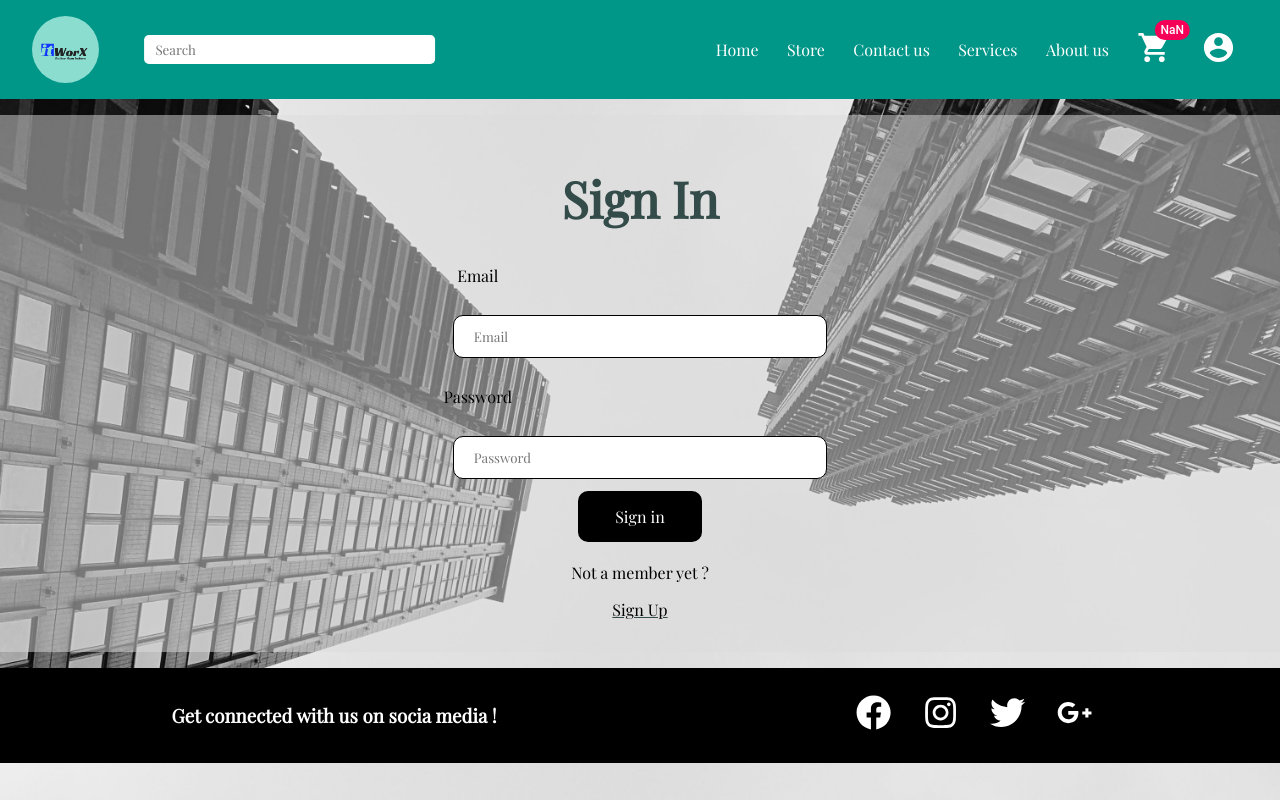
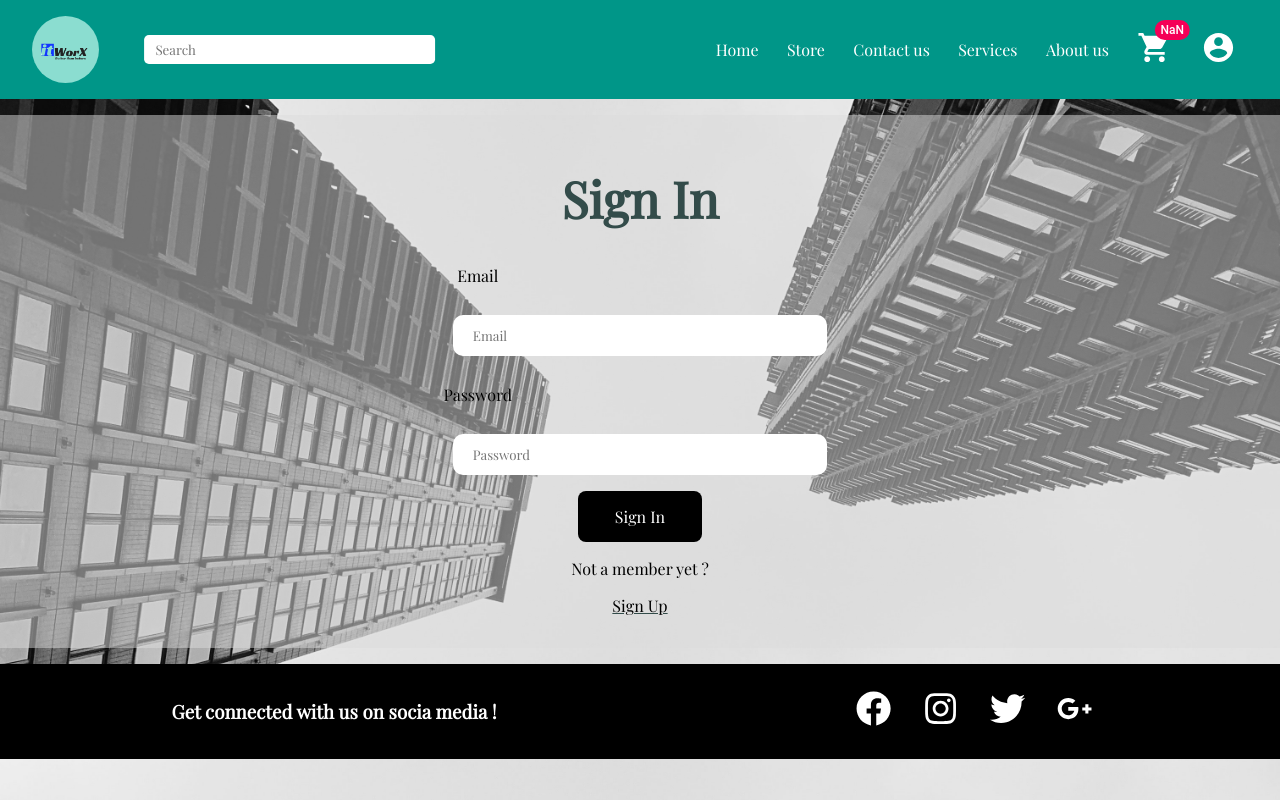
Before and after one commit to teddyChalhoub/ITWorkX-frontend, a React (Create React App) app: page /log-in in a window 1280 px wide. Built offline with nearby package versions, Linux system fonts and the light colour scheme.

Commit message:
Sign functionality finilized

```diff
--- a/src/components/NavBar/NavBar.js
+++ b/src/components/NavBar/NavBar.js
@@ -21,6 +21,10 @@ function NavBar({ numberOfItemsInCart, fetchSearchValue, searchValue }) {
 
   const handleInputData = (e) => {
     fetchSearchValue(e.target.value);
+  };
+
+  const handleSignOutBtn = () => {
+    localStorage.removeItem("token");
   };
 
   return (
@@ -77,6 +81,9 @@ function NavBar({ numberOfItemsInCart, fetchSearchValue, searchValue }) {
                 />
               </Link>
               <div className="app__user__log-in">
+                {console.log(localStorage.getItem("token") === null)}
+                {localStorage.getItem("token") === null ? (
+                  <>
                     <Link
                       className="app__log-in"
                       style={{ display: visible ? "block" : "none" }}
@@ -92,6 +99,16 @@ function NavBar({ numberOfItemsInCart, fetchSearchValue, searchValue }) {
                     >
                       Sign Up
                     </Link>
+                  </>
+                ) : (
+                  <Link
+                    onClick={handleSignOutBtn}
+                    style={{ display: visible ? "block" : "none" }}
+                    to="/"
+                  >
+                    Sign Out
+                  </Link>
+                )}
               </div>
             </div>
           </div>
--- a/src/pages/signIn/SignIn.css
+++ b/src/pages/signIn/SignIn.css
@@ -4,9 +4,8 @@
 }
 
 .sign_in .form-sign-in {
-  background: rgb(220,220,220,0.5);
+  background: rgb(220, 220, 220, 0.5);
   padding: 1rem;
-
 }
 
 .sign_in input {
@@ -14,11 +13,15 @@
   padding: 12px 20px;
   margin: 8px 0;
   display: inline-block;
-  border: 1px solid black;
+  border: 0;
   border-radius: 10px;
   box-sizing: border-box;
 }
-.sign_in .button {
+.sign_in input:focus {
+  outline: none;
+}
+
+.sign-in-btn {
   background-color: black;
   border: none;
   color: white;
@@ -27,9 +30,10 @@
   text-decoration: none;
   display: inline-block;
   font-size: 16px;
-  margin: 4px 2px;
+  margin-top: 0.5rem;
   cursor: pointer;
   width: 10%;
+  border-radius: 0.5rem;
 }
 
 .mid-center h1 {
--- a/src/pages/signIn/SignIn.js
+++ b/src/pages/signIn/SignIn.js
@@ -1,13 +1,53 @@
-import React from "react";
-import { Link } from "react-router-dom";
+import React, { useState } from "react";
+import { Link, Redirect, withRouter } from "react-router-dom";
 import "./SignIn.css";
 import SecondaryFooter from "../../components/secondaryFooter/SecondaryFooter";
+import axios from "axios";
 
-export default function SignIn() {
+const SignIn = (props) => {
+  const [email, setEmail] = useState("");
+  const [password, setPassword] = useState("");
+
+  const handleLogin = async (e) => {
+    e.preventDefault();
+    try {
+      const data = {
+        email: email,
+        password: password,
+      };
+      const response = await axios.post(
+        "http://localhost:5000/user/login",
+        data
+      );
+      console.log(response);
+      if (!response.data.success) throw new Error(response.data.message);
+
+      localStorage.setItem("token", response.data.authToken);
+      props.history.push("/store");
+    } catch (err) {
+      alert(err.message);
+    }
+  };
+
+  const handleEmailValue = (event) => {
+    console.log("email", event.target.value);
+    event.preventDefault();
+    setEmail(event.target.value);
+  };
+
+  const handlePasswordValue = (event) => {
+    console.log("password", event.target.value);
+    event.preventDefault();
+    setPassword(event.target.value);
+  };
+
   return (
     <>
       <div className="sign_in">
-        <form className="form-sign-in" action="Sign_in_page">
+        <form
+          onSubmit={handleLogin}
+          className="form-sign-in"
+        >
           <div className="mid-center">
             <h1>Sign In </h1>
             <div className="sing_in_inputs">
@@ -15,7 +55,14 @@ export default function SignIn() {
                 Email
               </label>
               <br />
-              <input type="text" id="email" placeholder="Email" required />
+              <input
+                type="text"
+                id="email"
+                placeholder="Email"
+                onChange={handleEmailValue}
+                value={email}
+                required
+              />
               <br />
               <label for="password" className="label">
                 Password
@@ -25,11 +72,13 @@ export default function SignIn() {
                 type="password"
                 id="password"
                 placeholder="Password"
+                onChange={handlePasswordValue}
+                value={password}
                 required
               />
               <br />
             </div>
-            <input type="button" class="button" value="Sign in" />
+            <button className="sign-in-btn">Sign In</button>
             <p>Not a member yet ?</p>
             <Link to="/signup">
               <p>Sign Up</p>
@@ -40,4 +89,6 @@ export default function SignIn() {
       <SecondaryFooter />
     </>
   );
-}
+};
+
+export default withRouter(SignIn);
```
Lines whose indentation alone changed are shown as unchanged.
